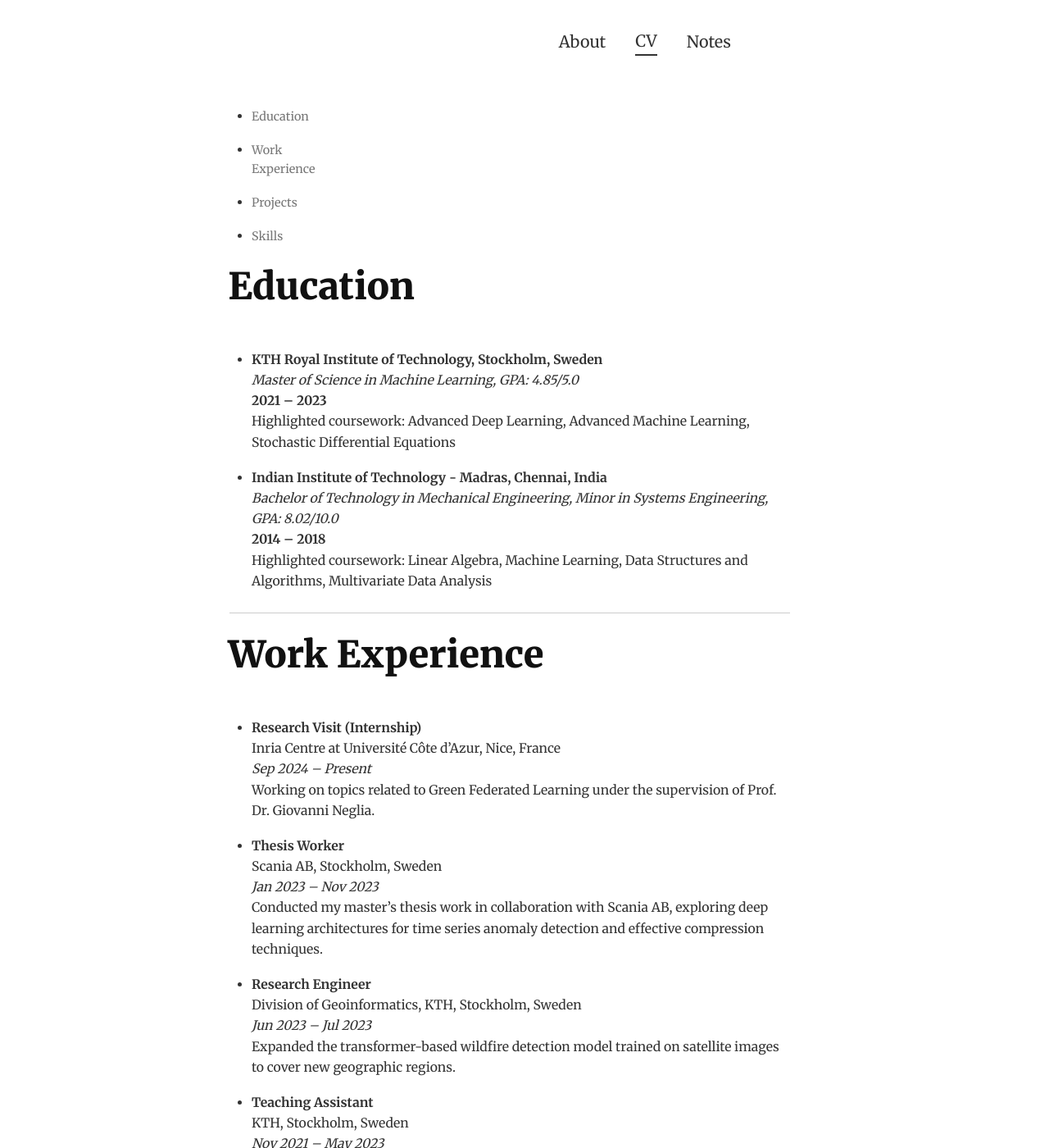
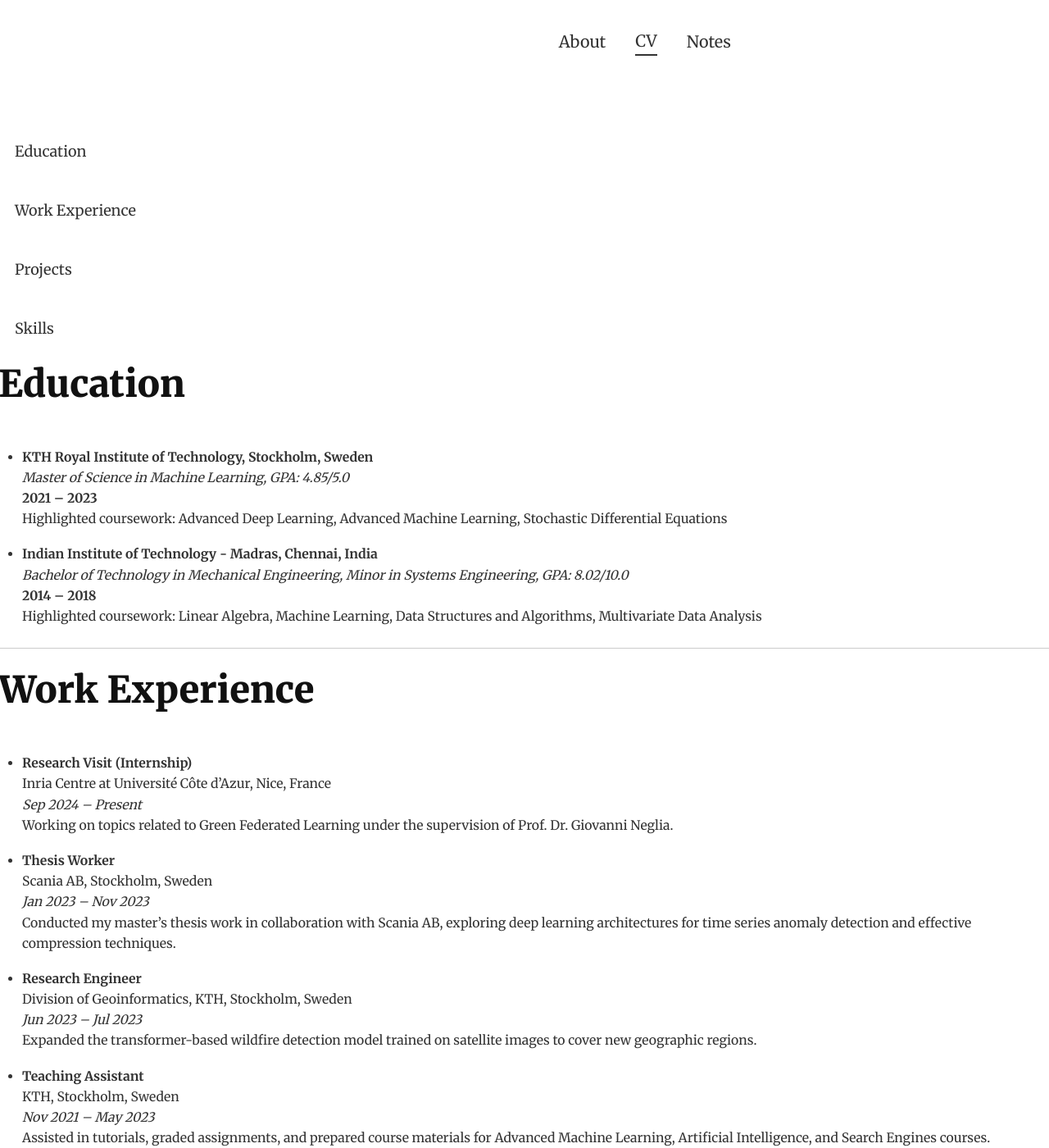
Before and after one commit to dannyrichy/dannyrichy.github.io, a Jekyll site: the page built from docs/cv.md, in a window 1280 px wide and 1400 px high. Shown: the whole window at 82% size. Built offline with Jekyll 4.4.1, drawn with Linux system fonts in a browser that asks for light colours.

Commit message:
Final CV changes

```diff
--- a/docs/_layouts/resume.html
+++ b/docs/_layouts/resume.html
@@ -11,15 +11,13 @@
   {% include head.html %}
 </head>
 
-<body>
-  <div class="container">
+<body class="cv-page">
+  <div class="cv-container">
     <nav class="sidebar">
-      <ul class="sidebar-nav">
-        <li><a href="#education" class="sidebar-link">Education</a></li>
-        <li><a href="#work-experience" class="sidebar-link">Work Experience</a></li>
-        <li><a href="#projects" class="sidebar-link">Projects</a></li>
-        <li><a href="#skills" class="sidebar-link">Skills</a></li>
-      </ul>
+      <a href="#education" class="sidebar-link">Education</a>
+      <a href="#work-experience" class="sidebar-link">Work Experience</a>
+      <a href="#projects" class="sidebar-link">Projects</a>
+      <a href="#skills" class="sidebar-link">Skills</a>
     </nav>
     <div class="main-content">
       {{ content }}
--- a/docs/_sass/_motherload.scss
+++ b/docs/_sass/_motherload.scss
@@ -236,60 +236,48 @@
   border-bottom: 2px solid #333; /* Adds a dark line under the selected section */
 }
 
-/* Main content styling */
-.main-content {
-  flex: 1;  /* Main content takes up the remaining space */
-  padding-right: 2rem;  /* Space for the sidebar */
-}
-
-/* Remove list numbering (index) from sidebar links */
-.sidebar {
-  list-style-type: none;  /* Remove default numbering in lists */
-  padding-left: 0;  /* Remove padding for list items */
-  margin-top: 0;  /* Optional, to remove any margin at the top */
-  width: 15%;  /* Reduced width of the sidebar */
+/* Sidebar styling */
+.cv-page .sidebar {
+  position: sticky;
+  top: 0;
+  width: 15%;  /* Sidebar width */
+  padding-top: 2rem;
+  padding-left: 1rem;
+  padding-right: 1rem;
+  background-color: transparent;  /* Make background transparent */
+  border: none; /* Remove any border */
+  box-shadow: none; /* Remove any box-shadow or extra effects */
+  z-index: 10;  /* Ensure the sidebar stays above the content */
 }
 
 /* Styling for sidebar links */
-.sidebar-link {
-  color: #777;  /* Default grey color */
+.cv-page .sidebar-link {
+  color: #333; /* Dark color for links */
   text-decoration: none;
-  font-size: 0.8rem;  /* Reduced font size for sidebar links */
+  font-size: 1rem;
   display: block;
-  padding: 0.5rem 0;
-  transition: background-color 0.3s ease, color 0.3s ease;
+  padding: 0.75rem 0;
+  margin-bottom: 1rem;
+  font-family: 'Merriweather', serif; /* Use the same font family as navbar */
+  font-weight: 400; /* Regular font weight */
+  transition: color 0.3s ease; /* Smooth transition for hover effect */
 }
 
 /* Active link in sidebar */
-.sidebar-link.active {
-  color: #000;
+.cv-page .sidebar-link.active {
+  color: #0074d9; /* Active link color similar to the navbar */
   font-weight: bold;
-  background-color: #0074d9;  /* Active background color */
-  color: white;  /* White text for active link */
 }
 
-/* Sidebar link hover effect */
-.sidebar-link:hover {
-  background-color: #f0f0f0;  /* Subtle hover background */
-  color: #333;
+/* Hover effect for sidebar links */
+.cv-page .sidebar-link:hover {
+  color: #0074d9; /* Change color on hover */
 }
 
-.sidebar-link.active::before {
-  content: '';
-  display: block;
-  height: 2px;
-  background-color: #000;
-  margin-top: 0.5rem;
-}
-
-/* Responsive Sidebar */
+/* Media query for small screens */
 @media (max-width: 768px) {
-  .sidebar {
-    width: 100%;  /* Full width on smaller screens */
+  .cv-page .sidebar {
+    width: 100%;  /* Full width for smaller screens */
     padding-top: 1rem;
   }
-
-  .sidebar-link {
-    font-size: 0.9rem;  /* Slightly larger text on mobile */
-  }
 }
```
